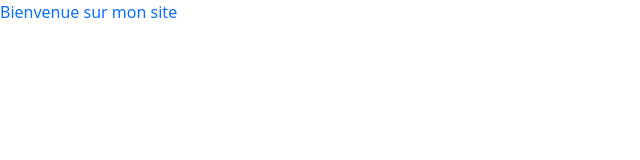
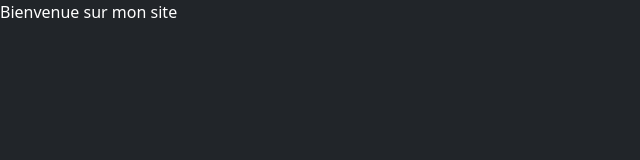
Before and after one commit to GlazMichelFranckDodo225/bootstrap-5-u-lnl, a plain HTML site: page index.html in a window 1280 px wide. Shown: the whole page, without its empty margins (0-640 px from the left). Drawn offline with nearby package versions, Linux system fonts and the light colour scheme.

Commit message:
Change background color

```diff
--- a/index.html
+++ b/index.html
@@ -14,8 +14,8 @@
     <link rel="stylesheet" href="./assets/css/style.css">
 </head>
 
-<body class="text-primary">
-    Bienvenue sur mon site
+<body class="bg-dark">
+    <p class="text-white">Bienvenue sur mon site</p>
 </body>
 
 </html>
```
